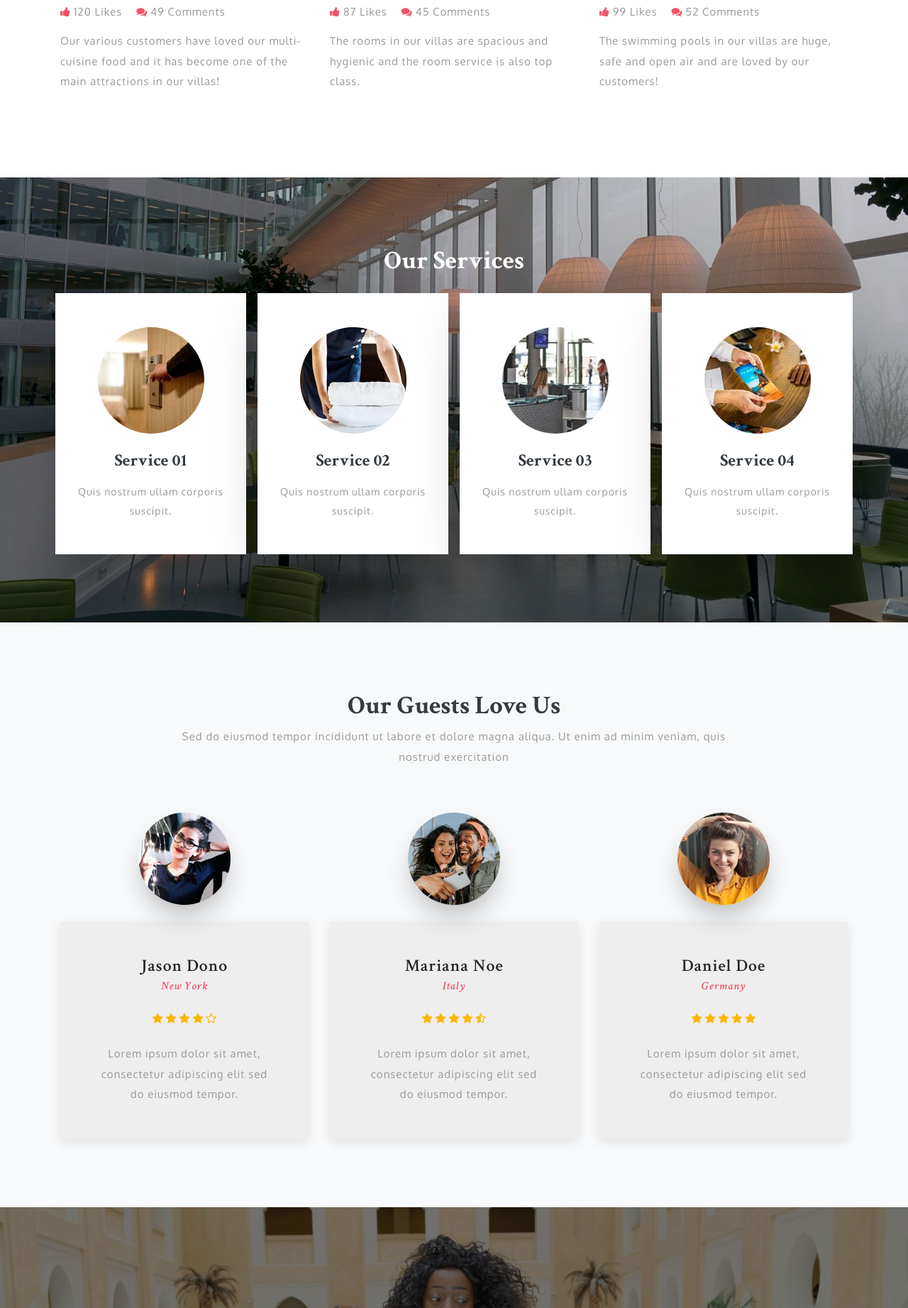
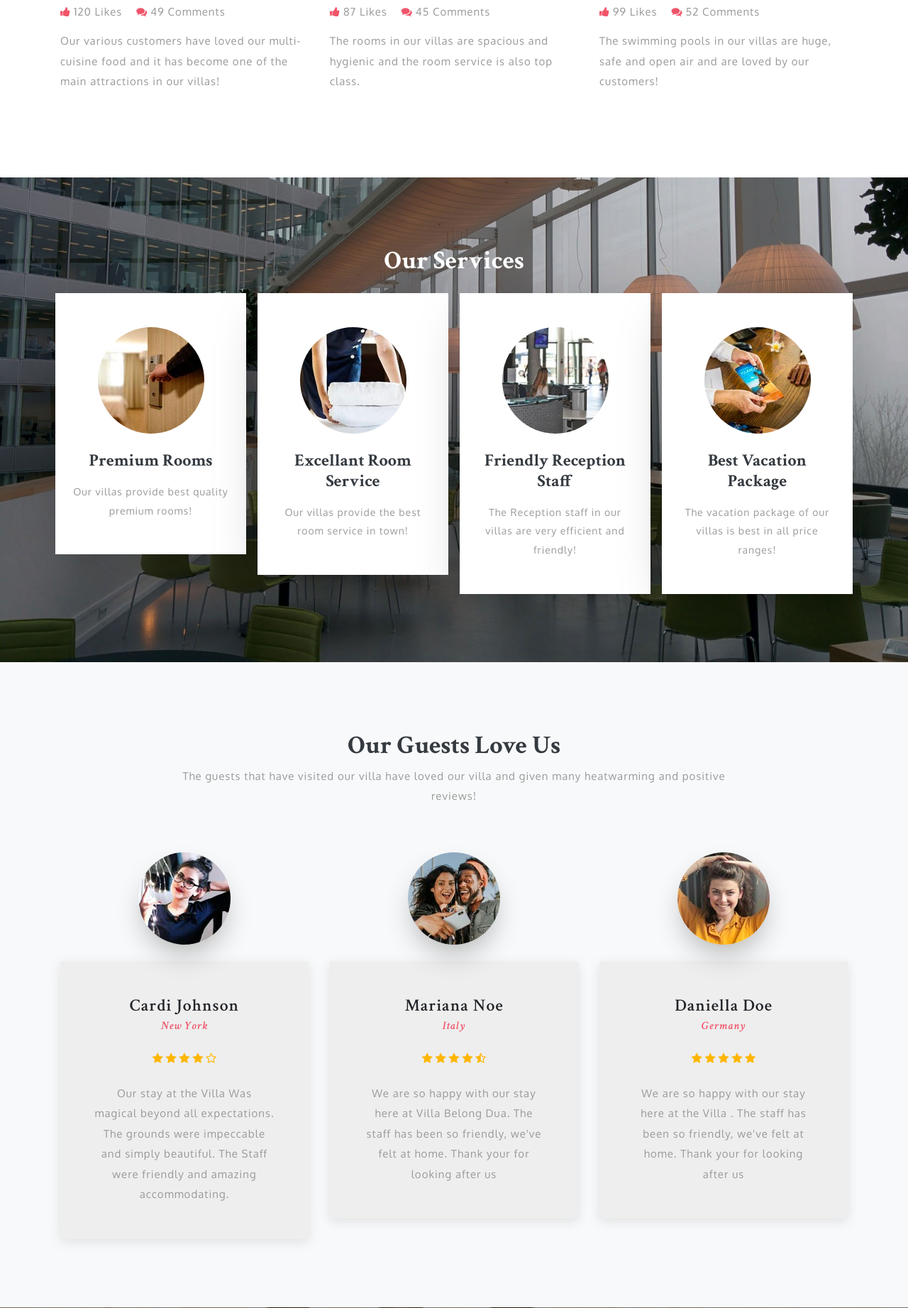
Before and after one commit to varad223/Villa-Booking, a PHP site: page / in a window 1280 px wide. Shown: the part 4210-6053 px from the top of the page at 71% size. Run offline with PHP 8.4, Linux system fonts and the light colour scheme.

Commit message:
competed index page
fiinished with the index page

```diff
--- a/index.php
+++ b/index.php
@@ -404,29 +404,29 @@ License URL: http://creativecommons.org/licenses/by/3.0/
 				<div class="col-lg-3 col-sm-6 px-2">
 					<div class="welcome-grid bg-wh py-5 px-4">
 						<img src="images/wh1.jpg" alt="" class="img-fluid">
-						<h4 class="mt-4 mb-3 text-bl">Service 01</h4>
-						<p>Quis nostrum ullam corporis suscipit.</p>
+						<h4 class="mt-4 mb-3 text-bl">Premium Rooms</h4>
+						<p>Our villas provide best quality premium rooms!</p>
 					</div>
 				</div>
 				<div class="col-lg-3 col-sm-6 mt-sm-0 mt-5 px-2">
 					<div class="welcome-grid bg-wh py-5 px-4">
 						<img src="images/wh2.jpg" alt="" class="img-fluid">
-						<h4 class="mt-4 mb-3 text-bl">Service 02</h4>
-						<p>Quis nostrum ullam corporis suscipit.</p>
+						<h4 class="mt-4 mb-3 text-bl">Excellant Room Service</h4>
+						<p>Our villas provide the best room service in town!</p>
 					</div>
 				</div>
 				<div class="col-lg-3 col-sm-6 mt-lg-0 mt-5 px-2">
 					<div class="welcome-grid bg-wh py-5 px-4">
 						<img src="images/wh3.jpg" alt="" class="img-fluid">
-						<h4 class="mt-4 mb-3 text-bl">Service 03</h4>
-						<p>Quis nostrum ullam corporis suscipit.</p>
+						<h4 class="mt-4 mb-3 text-bl">Friendly Reception Staff</h4>
+						<p>The Reception staff in our villas are very efficient and friendly!</p>
 					</div>
 				</div>
 				<div class="col-lg-3 col-sm-6 mt-lg-0 mt-5 px-2">
 					<div class="welcome-grid bg-wh py-5 px-4">
 						<img src="images/wh4.jpg" alt="" class="img-fluid">
-						<h4 class="mt-4 mb-3 text-bl">Service 04</h4>
-						<p>Quis nostrum ullam corporis suscipit.</p>
+						<h4 class="mt-4 mb-3 text-bl">Best Vacation Package</h4>
+						<p>The vacation package of our villas is best in all price ranges!</p>
 					</div>
 				</div>
 			</div>
@@ -438,8 +438,7 @@ License URL: http://creativecommons.org/licenses/by/3.0/
 	<section class="team-main-sec bg-li py-5" id="testi">
 		<div class="container py-xl-5 py-lg-3">
 			<h3 class="tittle text-center text-bl font-weight-bold">Our Guests Love Us</h3>
-			<p class="sub-tittle text-center mt-2 mb-sm-5 mb-4 pb-xl-3">Sed do eiusmod tempor incididunt ut labore et dolore
-				magna aliqua. Ut enim ad minim veniam, quis nostrud exercitation</p>
+			<p class="sub-tittle text-center mt-2 mb-sm-5 mb-4 pb-xl-3">The guests that have visited our villa have loved our villa and given many heatwarming and positive reviews!</p>
 			<div class="row text-center">
 				<div class="col-lg-4 col-md-6 team-gd-info">
 					<div class="team-gd">
@@ -447,7 +446,7 @@ License URL: http://creativecommons.org/licenses/by/3.0/
 							<img src="images/te1.jpg" class="img-fluid" alt="user-image">
 						</div>
 						<div class="team-info">
-							<h3>Jason Dono <span class="sub-tittle-team">New York</span> </h3>
+							<h3>Cardi Johnson <span class="sub-tittle-team">New York</span> </h3>
 							<ul class="list-unstyled my-md-4 my-3">
 								<li><span class="fa fa-star"></span></li>
 								<li><span class="fa fa-star"></span></li>
@@ -455,7 +454,7 @@ License URL: http://creativecommons.org/licenses/by/3.0/
 								<li><span class="fa fa-star"></span></li>
 								<li><span class="fa fa-star-o"></span></li>
 							</ul>
-							<p>Lorem ipsum dolor sit amet, consectetur adipiscing elit sed do eiusmod tempor.</p>
+							<p>Our stay at the Villa Was magical beyond all expectations. The grounds were impeccable and simply beautiful. The Staff were friendly and amazing accommodating. </p>
 						</div>
 					</div>
 				</div>
@@ -473,7 +472,7 @@ License URL: http://creativecommons.org/licenses/by/3.0/
 								<li><span class="fa fa-star"></span></li>
 								<li><span class="fa fa-star-half-o"></span></li>
 							</ul>
-							<p>Lorem ipsum dolor sit amet, consectetur adipiscing elit sed do eiusmod tempor.</p>
+							<p>We are so happy with our stay here at Villa Belong Dua. The staff has been so friendly, we've felt at home. Thank your for looking after us</p>
 						</div>
 					</div>
 				</div>
@@ -483,7 +482,7 @@ License URL: http://creativecommons.org/licenses/by/3.0/
 							<img src="images/te3.jpg" class="img-fluid" alt="user-image">
 						</div>
 						<div class="team-info">
-							<h3>Daniel Doe <span class="sub-tittle-team">Germany</span></h3>
+							<h3>Daniella Doe <span class="sub-tittle-team">Germany</span></h3>
 							<ul class="list-unstyled my-md-4 my-3">
 								<li><span class="fa fa-star"></span></li>
 								<li><span class="fa fa-star"></span></li>
@@ -491,7 +490,7 @@ License URL: http://creativecommons.org/licenses/by/3.0/
 								<li><span class="fa fa-star"></span></li>
 								<li><span class="fa fa-star"></span></li>
 							</ul>
-							<p>Lorem ipsum dolor sit amet, consectetur adipiscing elit sed do eiusmod tempor.</p>
+							<p>We are so happy with our stay here at the Villa . The staff has been so friendly, we've felt at home. Thank your for looking after us</p>
 						</div>
 					</div>
 				</div>
@@ -515,9 +514,7 @@ License URL: http://creativecommons.org/licenses/by/3.0/
 	<div class="newsletter_w3w3pvt py-5">
 		<div class="container py-xl-5 py-lg-3">
 			<h3 class="tittle text-center text-bl font-weight-bold">Subscribe Newsletter</h3>
-			<p class="sub-tittle text-center mt-2 mb-sm-5 mb-4 pb-xl-3">Sed do eiusmod tempor incididunt ut labore et dolore
-				magna
-				aliqua. Ut enim ad minim veniam, quis nostrud exercitation</p>
+
 			<div class="newsletter">
 				<form action="#" method="post">
 					<div class="form-group mb-0 w-100">
@@ -573,7 +570,7 @@ License URL: http://creativecommons.org/licenses/by/3.0/
 						</div>
 						<div class="footer-style-w3ls mb-4">
 							<h4 class="text-li mb-2">Email </h4>
-							<p><a href="mailto:info@example.com">info@example.com</a></p>
+							<p><a href="mailto:info@example.com">villa@paradise.com</a></p>
 						</div>
 						<div class="footer-style-w3ls mb-4">
 							<h4 class="text-li mb-2">Location</h4>
@@ -585,7 +582,7 @@ License URL: http://creativecommons.org/licenses/by/3.0/
 					<!-- social icons -->
 					<div class="mobamuinfo_social_icons">
 						<h3 class="footer-title text-uppercase text-wh mb-lg-4 mb-3">Social Info</h3>
-						<p>Ut enim ad minim veniam, quis nostrud exercitation ullamco laboris nisi ut aliquip ex ea commodo consequat.</p>
+						<p>Our villa is acive on almost all social handles , so please show your love and follow us on our social media handles!</p>
 						<h4 class="sub-con-fo text-li my-4">Catch on Social</h4>
 						<ul class="mobamuits_social_list list-unstyled">
 							<li class="w3_mobamu_facebook">
@@ -618,8 +615,7 @@ License URL: http://creativecommons.org/licenses/by/3.0/
 	<!-- //footer -->
 	<!-- copyright -->
 	<div class="cpy-right text-center py-3">
-		<p>© 2019 Villas. All rights reserved | Design by
-			<a href="http://w3layouts.com"> W3layouts.</a>
+		<p>© 2019 Villas Paradise Resorts. All rights reserved.</a>
 		</p>
 	</div>
 	<!-- //copyright -->
```
